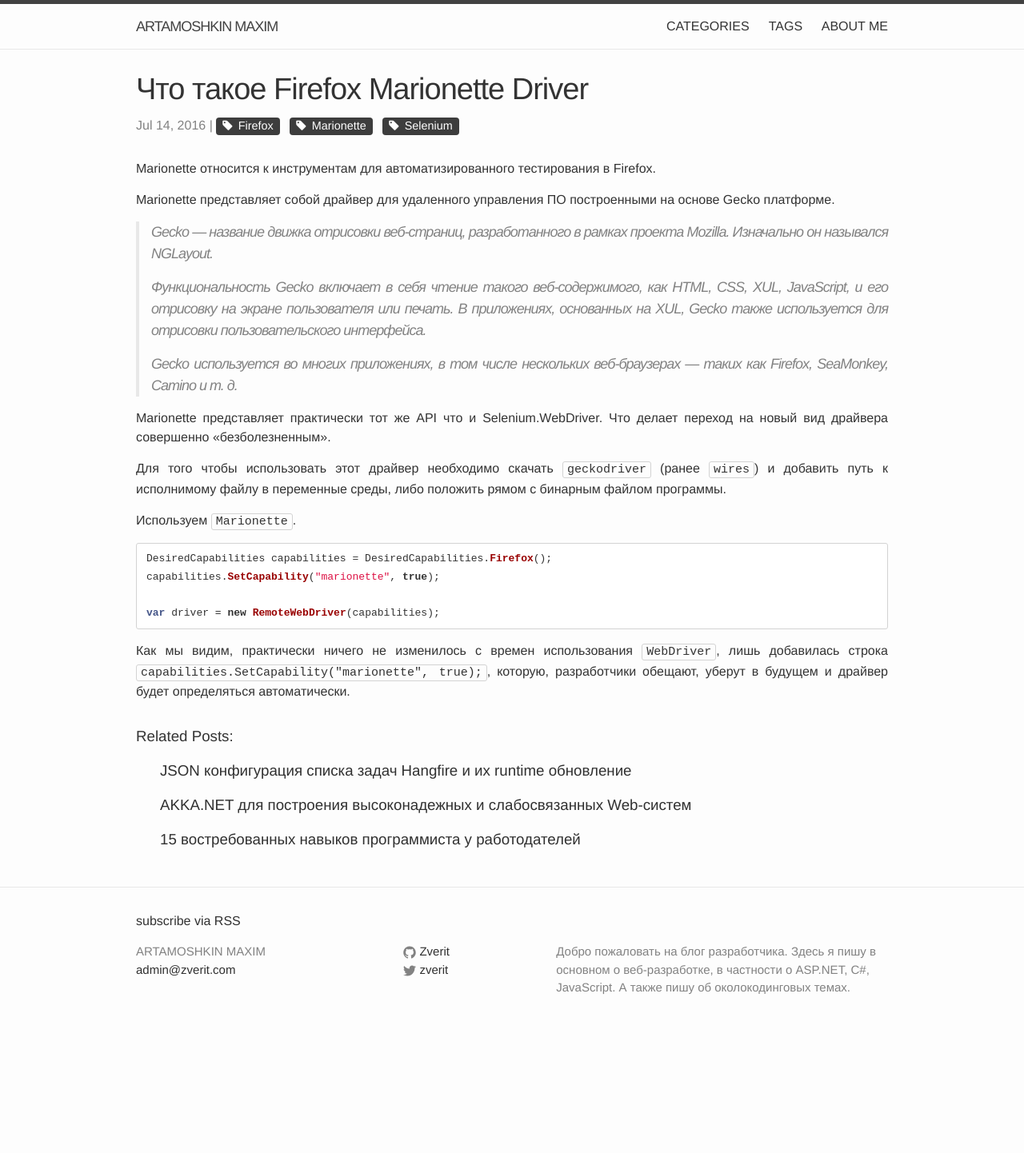
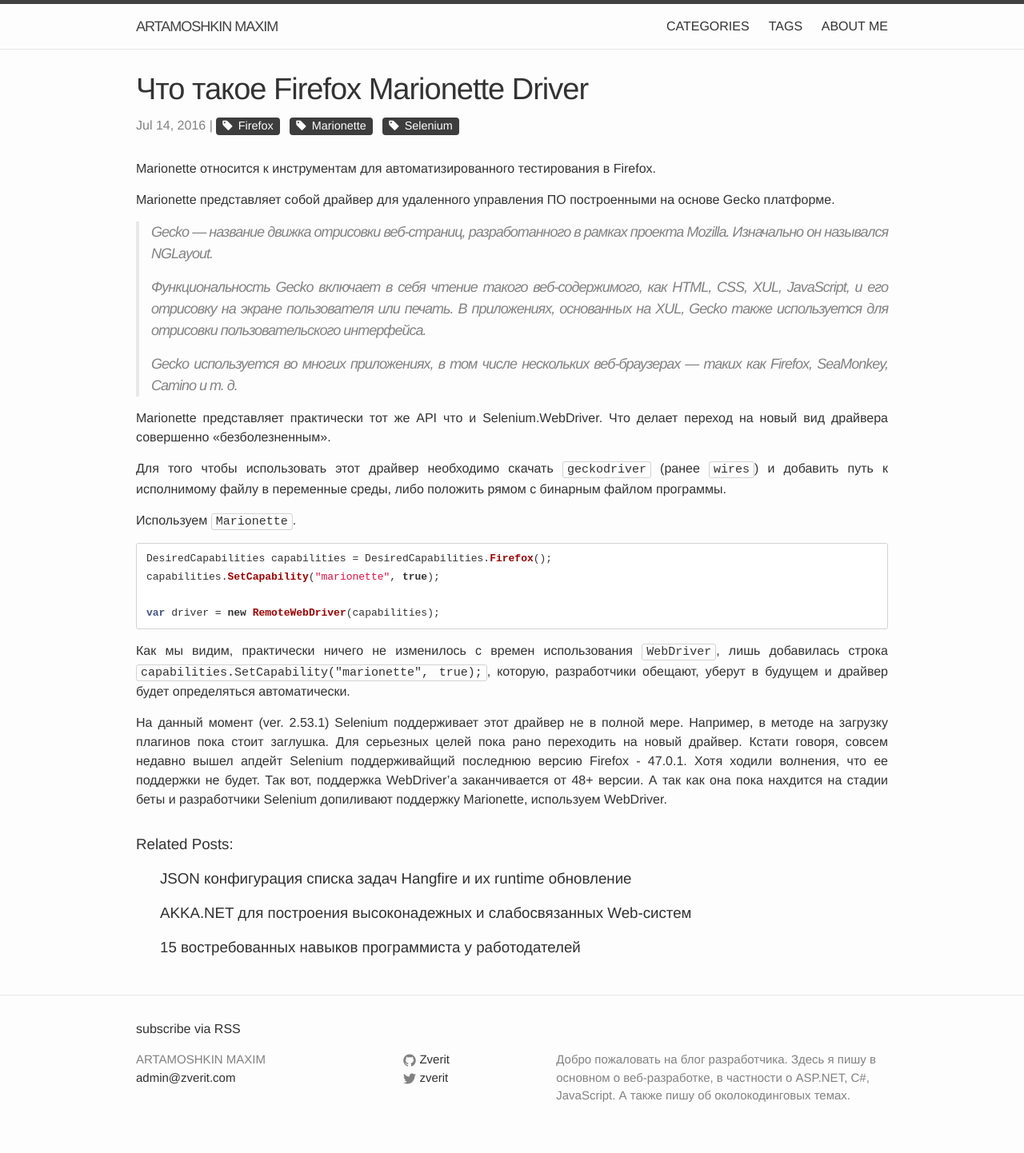
Before and after one commit to martamoshkin/blog.zverit.com, a Jekyll site: the page built from _posts/2016-7-15-what-is-firefox-marionette-driver.md, in a window 1280 px wide. Shown: the whole page at 80% size. Built offline with Jekyll 4.4.1, drawn with Linux system fonts in a browser that asks for light colours; nearby versions of some CDN libraries; comment, search, counter and statistics services are not loaded; before the commit the page ends 1307 px from its top, so only the background shows below that.

Commit message:
Update 2016-7-15-what-is-firefox-marionette-driver.md

````diff
--- a/_posts/2016-7-15-what-is-firefox-marionette-driver.md
+++ b/_posts/2016-7-15-what-is-firefox-marionette-driver.md
@@ -32,3 +32,7 @@
 ```
 
 Как мы видим, практически ничего не изменилось с времен использования `WebDriver`, лишь добавилась строка `capabilities.SetCapability("marionette", true);`, которую, разработчики обещают, уберут в будущем и драйвер будет определяться автоматически.
+
+На данный момент (ver. 2.53.1) Selenium поддерживает этот драйвер не в полной мере. Например, в методе на загрузку плагинов пока стоит заглушка. Для серьезных целей пока рано переходить на новый драйвер.
+Кстати говоря, совсем недавно вышел апдейт Selenium поддерживайщий последнюю версию Firefox - 47.0.1. Хотя ходили волнения, что ее поддержки не будет.
+Так вот, поддержка WebDriver'а заканчивается от 48+ версии. А так как она пока нахдится на стадии беты и разработчики Selenium допиливают поддержку Marionette, используем WebDriver.
````
